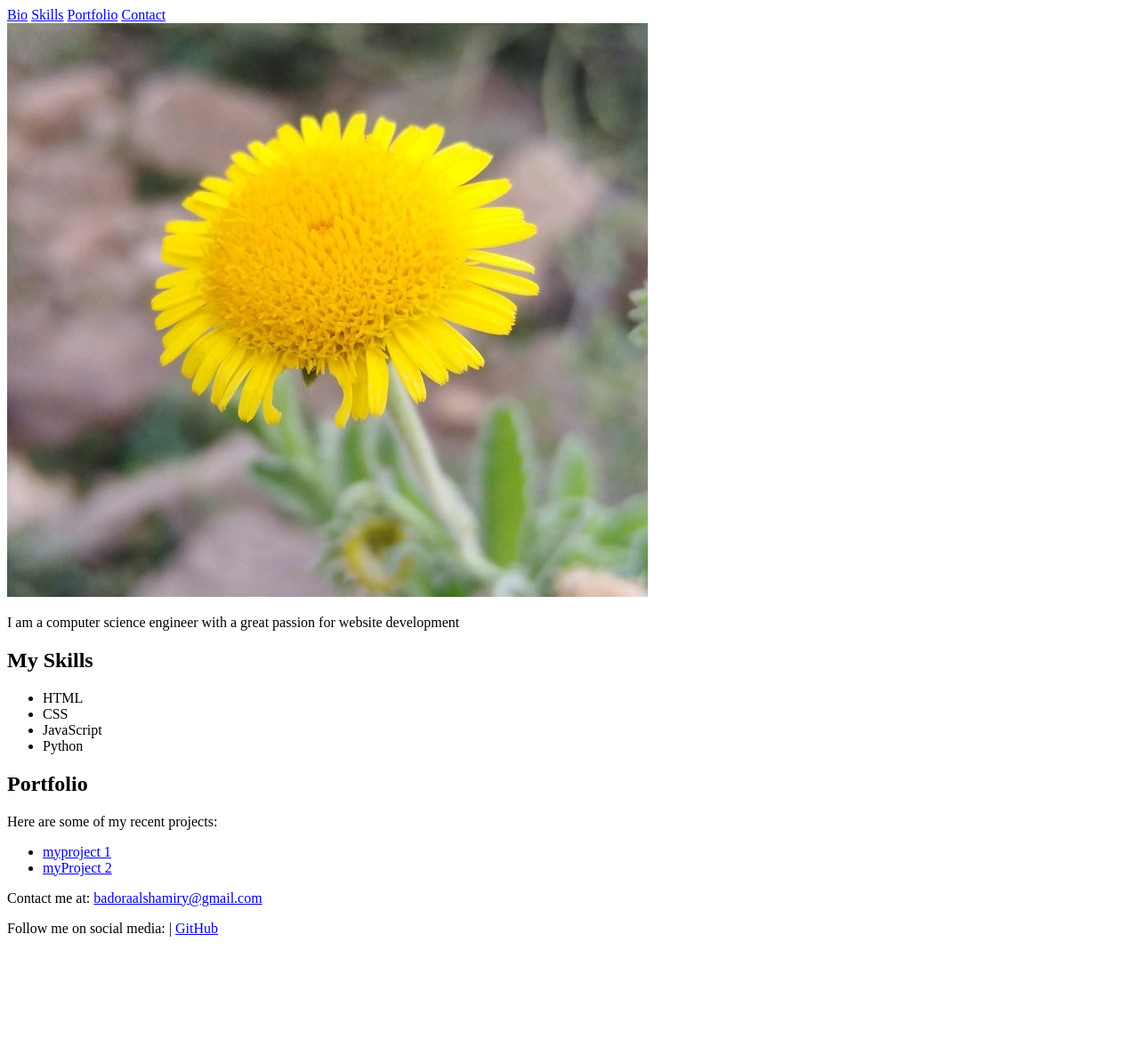
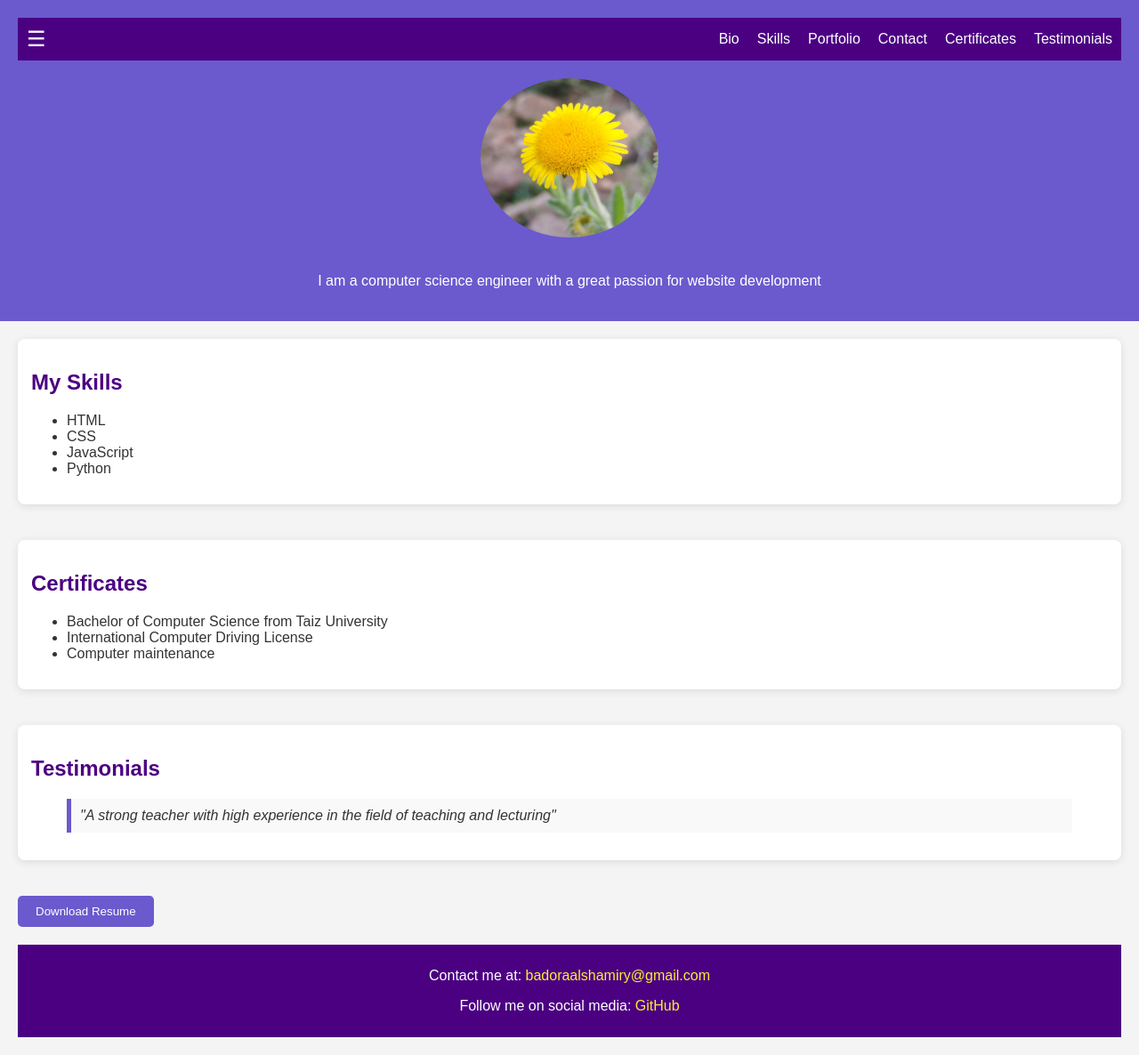
Before and after one commit to badria5/Portfolio, a plain HTML site: page index.html in a window 1280 px wide. Shown: the whole page at 89% size. Before the commit the page ends 1069 px from the top, so only its background shows below. Drawn offline with Linux system fonts and the light colour scheme.

Commit message:
update files

```diff
--- a/index.html
+++ b/index.html
@@ -3,14 +3,20 @@
 <head>
     <meta charset="UTF-8">
     <title>  Badria-Portfolio</title>
+    <link rel="stylesheet" href="style.css">
 </head>
 <body>
 <header>
-    <nav>
+      <nav id="navbar">
+        <div class="menu-icon" onclick="toggleMenu()">☰</div>
+        <div class="nav-links">
         <a href="#bio">Bio</a>
         <a href="#skills">Skills</a>
         <a href="#portfolio">Portfolio</a>
         <a href="#contact">Contact</a>
+        <a href="#certificates">Certificates</a>
+        <a href="#testimonials">Testimonials</a>
+        </div>
     </nav>
     <img src="flower.jpg" alt=" Picture" class="portfolio-picture">
     <p>I am a computer science engineer with a great passion for website development</p>
@@ -24,28 +30,33 @@
             <li>CSS</li>
             <li>JavaScript</li>
             <li>Python</li>
-
+      </ul>
+      </section>
+<section id="certificates">
+        <h2>Certificates</h2>
+        <ul>
+            <li>Bachelor of Computer Science from Taiz University</li>
+            <li>International Computer Driving License</li>
+            <li>Computer maintenance</li>
         </ul>
     </section>
+    <section id="testimonials">
+        <h2>Testimonials</h2>
+        <blockquote>"A strong teacher with high experience in the field of teaching and lecturing"</blockquote>
 
-    <section id="portfolio">
-        <h2>Portfolio</h2>
-        <p>Here are some of my recent projects:</p>
-        <ul>
-            <li><a href="https://github.com/badria5/Digital-Card">myproject 1</a></li>
-            <li><a href="https://github.com/badria5/Digital-Card2">myProject 2</a></li>
-
-        </ul>
     </section>
-</main>
-
+    <button onclick="downloadResume()">Download Resume</button>
 <footer>
-    <p>Contact me at: <a href="mailto:badoraalshamiry@gmail.com" >badoraalshamiry@gmail.com</a></p>
+    <p id="contact">Contact me at: <a href="mailto:badoraalshamiry@gmail.com" >badoraalshamiry@gmail.com</a></p>
     <p>Follow me on social media:
-         |
         <a href="https://github.com/badria5" >GitHub</a>
     </p>
 </footer>
-
+<script>
+    function toggleMenu() {
+        const navbar = document.getElementById('navbar');
+        navbar.classList.toggle('active');
+    }
+</script>
 </body>
 </html>
--- /dev/null
+++ b/style.css
@@ -0,0 +1,120 @@
+ body {
+            font-family: Arial, sans-serif;
+            margin: 0;
+            padding: 0;
+            background-color: #f4f4f4;
+            color: #333;
+        }
+        header {
+            background: #6a5acd;
+            color: white;
+            padding: 20px;
+            text-align: center;
+        }
+        #navbar {
+            display: flex;
+            justify-content: space-between;
+            align-items: center;
+            background-color: #4b0082;
+            padding: 10px;
+        }
+        .menu-icon {
+            cursor: pointer;
+            font-size: 24px;
+        }
+        .nav-links {
+            display: flex;
+            gap: 20px;
+        }
+        .nav-links a {
+            color: white;
+            text-decoration: none;
+            transition: color 0.3s;
+        }
+        .nav-links a:hover {
+            color: #ffeb3b;
+        }
+        .portfolio-picture {
+            width: 50%;
+            max-width: 200px;
+            border-radius: 50%;
+            margin: 20px auto;
+        }
+        main {
+            padding: 20px;
+        }
+        section {
+            margin-bottom: 40px;
+            background: white;
+            padding: 15px;
+            border-radius: 8px;
+            box-shadow: 0 2px 10px rgba(0,0,0,0.1);
+        }
+        h2 {
+            color: #4b0082;
+        }
+        blockquote {
+            background: #f9f9f9;
+            border-left: 5px solid #6a5acd;
+            padding: 10px;
+            font-style: italic;
+        }
+        button {
+            background-color: #6a5acd;
+            color: white;
+            border: none;
+            padding: 10px 20px;
+            border-radius: 5px;
+            cursor: pointer;
+            transition: background-color 0.3s;
+        }
+        button:hover {
+            background-color: #5a4cb1;
+        }
+        footer {
+            text-align: center;
+            margin-top: 20px;
+            padding: 10px;
+            background-color: #4b0082;
+            color: white;
+        }
+        footer a {
+            color: #ffeb3b;
+            text-decoration: none;
+        }
+        footer a:hover {
+            text-decoration: underline;
+        }
+        @media (max-width: 600px) {
+            .nav-links {
+                flex-direction: column;
+                display: none; /* Initially hidden for mobile */
+            }
+            .nav-links.active {
+                display: flex; /* Show when active */
+            }
+            .menu-icon {
+                display: block;
+            }
+        }
+
+        @media (max-width: 600px) {
+            .nav-links {
+                display: none; /* Hide links by default */
+                flex-direction: column;
+                width: 100%;
+                background: #4b0082;
+                position: absolute;
+                top: 60px; /* Position below the header */
+                left: 0;
+                z-index: 1;
+            }
+
+            .menu-icon {
+                display: block; /* Show the hamburger icon */
+            }
+
+            nav.active .nav-links {
+                display: flex; /* Show links when active */
+            }
+        }
```
